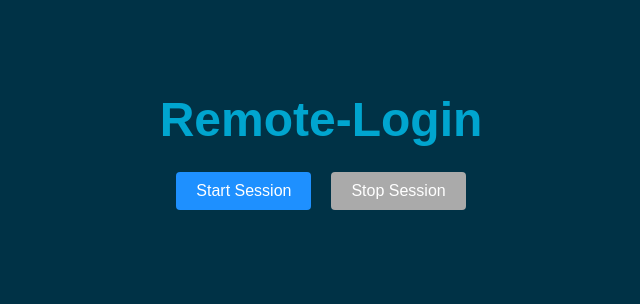
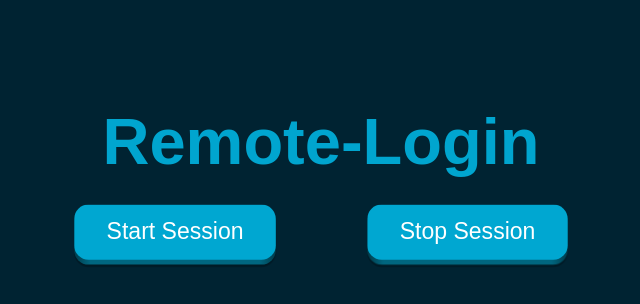
Before and after one commit to Yuvraj-Sandhu/Remote-Login, a React (Create React App) app in the folder frontend/: page / in a window 1280 px wide. Shown: the top 304 px of the page, without its empty margins (319-959 px from the left). Built offline with nearby package versions, Linux system fonts and the light colour scheme.

Commit message:
Enhanced UI

```diff
--- a/frontend/src/App.css
+++ b/frontend/src/App.css
@@ -1,5 +1,5 @@
 :root {
-  background-color: rgba(0,50,70);
+  background-color: rgba(0,35,50);
 }
 
 .container {
@@ -11,31 +11,173 @@
 }
 
 h1 {
-  font-size: 3rem;
-  margin-bottom: 25px;
+  font-size: clamp(45px, 8vw, 65px);
+  margin-bottom: 35px;
   color: rgba(0,165,207);
 }
 
 .buttons {
+  display: flex;
+  justify-content: center;
   margin-bottom: 20px;
+  gap: 125px;
 }
 
 button {
-  margin: 0 10px;
-  padding: 10px 20px;
-  font-size: 1rem;
-  background-color: #1e90ff;
+  position: relative;
+  border: none;
+  background: transparent;
+  padding: 0;
+  cursor: pointer;
+  outline-offset: 4px;
+  transition: filter 250ms;
+  user-select: none;
+  touch-action: manipulation;
+  scale: 1.2;
+}
+
+.shadow {
+  position: absolute;
+  top: 0;
+  left: 0;
+  width: 100%;
+  height: 100%;
+  border-radius: 12px;
+  background: hsl(0deg 0% 0% / 0.25);
+  will-change: transform;
+  transform: translateY(2px);
+  transition: transform
+     600ms
+     cubic-bezier(.3, .7, .4, 1);
+}
+
+.edge {
+  position: absolute;
+  top: 0;
+  left: 0;
+  width: 100%;
+  height: 100%;
+  border-radius: 12px;
+  background: linear-gradient(
+     to left,
+     hsl(192deg 100% 15%) 0%,
+     hsl(192deg 100% 25%) 8%,
+     hsl(192deg 100% 25%) 92%,
+     hsl(192deg 100% 15%) 100%
+   );
+}
+
+.front {
+  display: block;
+  position: relative;
+  padding: 12px 27px;
+  border-radius: 12px;
+  font-size: 1.2rem;
   color: white;
-  border: none;
-  border-radius: 4px;
-  cursor: pointer;
+  background: hsl(192deg 100% 41%);
+  will-change: transform;
+  transform: translateY(-4px);
+  transition: transform
+     600ms
+     cubic-bezier(.3, .7, .4, 1);
+}
+
+button:hover {
+  filter: brightness(107%);
+}
+
+button:hover .front {
+  transform: translateY(-6px);
+  transition: transform
+    250ms
+    cubic-bezier(.3, .7, .4, 1.5);
+}
+
+button:active .front {
+  transform: translateY(-2px);
+  transition: transform 34ms;
+}
+
+button:hover .shadow {
+  transform: translateY(4px);
+  transition: transform
+    250ms
+    cubic-bezier(.3, .7, .4, 1.5);
+}
+
+button:active .shadow {
+  transform: translateY(1px);
+  transition: transform 34ms;
+}
+
+button:focus:not(:focus-visible) {
+  outline: none;
 }
 
 button:disabled {
-  background-color: #aaa;
   cursor: not-allowed;
 }
 
+.cookie-form-container {
+  display: flex;
+  justify-content: center;
+}
+
+.cookie-form {
+  display: flex;
+  flex-direction: column;
+  background-color: rgba(0,60,80);
+  width: fit-content;
+  margin: 15px;
+  padding: 25px;
+  border-radius: 20px;
+  box-shadow: 5px 10px 30px rgba(0,35,50,0.5);
+  gap: 25px;
+}
+
+.cookie-form button {
+  width: auto;
+  min-width: 120px;
+  align-self: center;
+  scale: 1;
+}
+
+.coolinput {
+  display: flex;
+  flex-direction: column;
+  width: fit-content;
+  position: static;
+  width: 350px;
+  margin-top: -10px;
+}
+
+.coolinput label.text {
+  font-size: 1.25rem;
+  color: rgba(0,165,207);
+  font-weight: 700;
+  position: relative;
+  top: 0.55rem;
+  margin: 0 0 0 7px;
+  padding: 0 3px;
+  background: rgba(0,60,80);
+  width: fit-content;
+}
+
+.coolinput input[type=text].input {
+  padding: 11px 10px;
+  font-size: 1.1rem;
+  border: 3px rgba(0,165,207) solid;
+  border-radius: 5px;
+  background: rgba(0,60,80);
+  color: white;
+}
+
+.coolinput input[type=text].input:focus {
+  outline: none;
+}
+
 .iframe-container {
+  display: flex;
   margin-top: 30px;
+  justify-content: center;
 }
--- a/frontend/src/App.js
+++ b/frontend/src/App.js
@@ -69,25 +69,44 @@ function App() {
       <h1>Remote-Login</h1>
       <div className="buttons">
         <button onClick={startSession} disabled={loading || sessionId}>
-          Start Session
+          <span className="shadow"></span>
+          <span className="edge"></span>
+          <span className="front text">Start Session</span>
         </button>
         <button onClick={stopSession} disabled={loading || !sessionId}>
-          Stop Session
+          <span className="shadow"></span>
+          <span className="edge"></span>
+          <span className="front text">Stop Session</span>
         </button>
       </div>
-      { vmIP && (
+      { vmIP &&(
         <>
+          <div className="cookie-form-container">
             <div className="cookie-form">
+              <div className="coolinput">
+                <label for="input" className="text">Domain:</label>
                 <input
                   type="text"
                   value={targetDomain}
                   onChange={(e) => setTargetDomain(e.target.value)}
-              placeholder="Enter target domain (e.g. reddit.com)"
+                  placeholder="e.g. reddit.com"
+                  name="input"
+                  className="input"
                 />
-            <button onClick={extractCookies}>Extract Cookies</button>
-            {cookies && (
-              <button onClick={downloadCookies}>Download Cookies</button>
+              </div>
+              <button onClick={extractCookies}>
+                <span className="shadow"></span>
+                <span className="edge"></span>
+                <span className="front text">Extract Cookies</span>
+              </button>
+              { cookies &&(
+                <button onClick={downloadCookies}>
+                  <span className="shadow"></span>
+                  <span className="edge"></span>
+                  <span className="front text">Download Cookies</span>
+                </button>
               )}
+            </div>
           </div>
 
           <div className="iframe-container">
```
Lines whose indentation alone changed are shown as unchanged.
